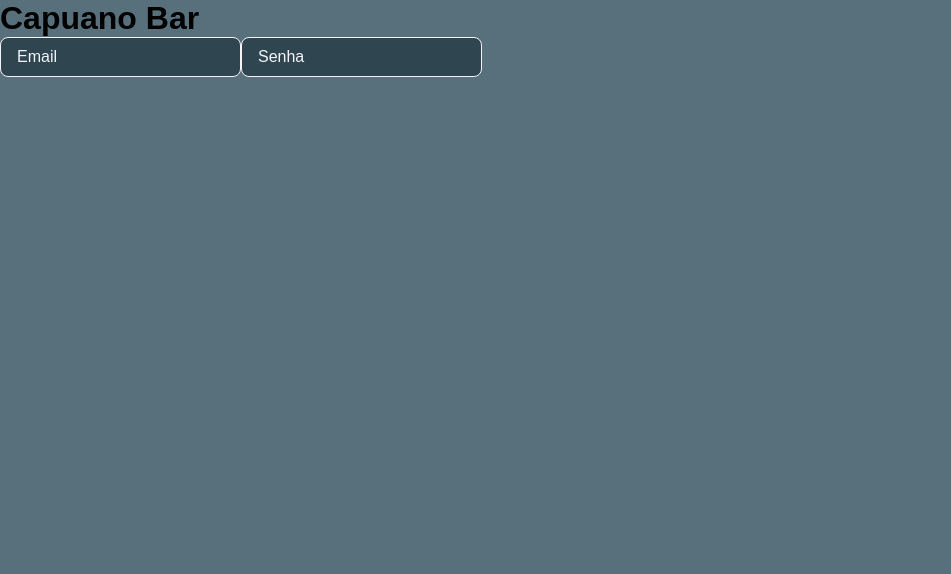
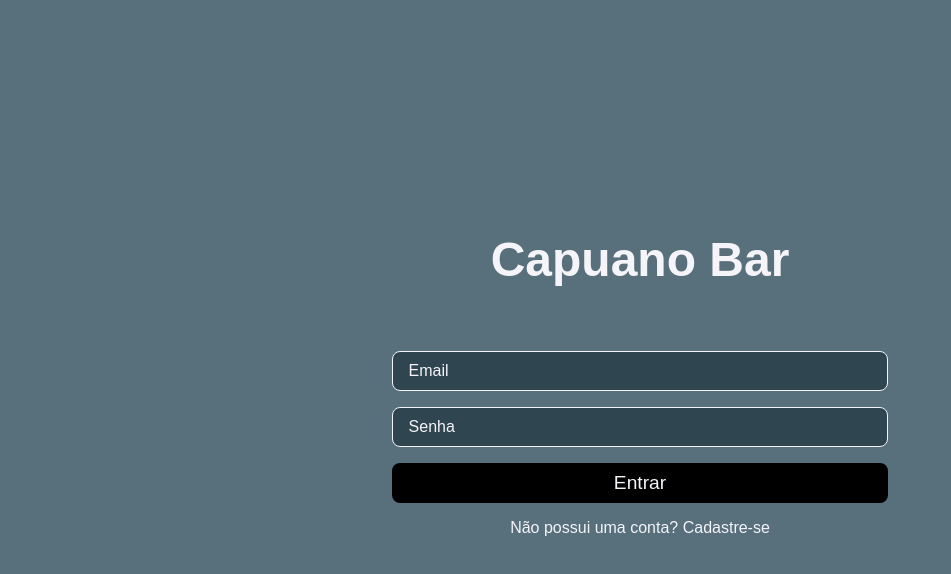
Before and after one commit to pvcapuano/capuano_bar, a Next.js app in the folder frontend/: page / in a window 1280 px wide. Shown: the top 574 px of the page, without its empty margins (0-951 px from the left). Built offline with nearby package versions, Linux system fonts and the light colour scheme.

Commit message:
finished login screen

```diff
--- a/frontend/package.json
+++ b/frontend/package.json
@@ -15,6 +15,7 @@
     "next": "13.1.5",
     "react": "18.2.0",
     "react-dom": "18.2.0",
+    "react-icons": "^4.7.1",
     "sass": "^1.57.1"
   },
   "devDependencies": {
--- /dev/null
+++ b/frontend/src/components/Button/index.tsx
@@ -0,0 +1,21 @@
+import { ReactNode, ButtonHTMLAttributes } from "react";
+import styles from "./styles.module.scss";
+
+import { FaSpinner } from "react-icons/fa";
+
+interface ButtonProps extends ButtonHTMLAttributes<HTMLButtonElement> {
+  loading?: boolean;
+  children: ReactNode;
+}
+
+export function Button({ loading, children, ...rest }: ButtonProps) {
+  return (
+    <button className={styles.button} disabled={loading} {...rest}>
+      {loading ? (
+        <FaSpinner color="#fff" size={16} />
+      ) : (
+        <a className={styles.buttonText}>{children}</a>
+      )}
+    </button>
+  );
+}
--- /dev/null
+++ b/frontend/src/components/Button/styles.module.scss
@@ -0,0 +1,33 @@
+.button {
+  max-width: 600px;
+  background-color: var(--black);
+  border: 0;
+  padding: 0.4rem;
+  color: var(--ghost-100);
+  border-radius: 0.5rem;
+  transition: filter 0.2s;
+
+  &[disable] {
+    cursor: not-allowed;
+    svg {
+      animation: animate 2s infinite;
+    }
+  }
+
+  &:hover {
+    filter: brightness(1.05);
+  }
+}
+
+.buttonText {
+  color: var(--ghost-100);
+}
+
+@keyframes animate {
+  from {
+    transform: rotate(0deg);
+  }
+  to {
+    transform: rotate(360deg);
+  }
+}
--- a/frontend/src/pages/_document.tsx
+++ b/frontend/src/pages/_document.tsx
@@ -3,7 +3,9 @@ import { Html, Head, Main, NextScript } from "next/document";
 export default function Document() {
   return (
     <Html>
-      <Head></Head>
+      <Head>
+        <link rel="icon" href="/beer.svg" />
+      </Head>
       <body>
         <Main />
         <NextScript />
--- a/frontend/src/pages/index.tsx
+++ b/frontend/src/pages/index.tsx
@@ -1,7 +1,6 @@
 import Head from "next/head";
-import Image from "next/image";
-import logoImg from "../../public/beer.svg";
 import { Input } from "../components/Input";
+import { Button } from "../components/Button";
 import styles from "../styles/home.module.scss";
 
 export default function Home() {
@@ -11,13 +10,19 @@ export default function Home() {
         <title>Capuano Bar | Login</title>
       </Head>
       <div className={styles.containerCenter}>
-        <h1>Capuano Bar</h1>
+        <h1 className={styles.title}>Capuano Bar</h1>
 
         <div className={styles.login}>
           <form>
             <Input placeholder="Email" type="text" />
             <Input placeholder="Senha" type="password" />
+
+            <Button type="submit" loading={false}>
+              Entrar
+            </Button>
           </form>
+
+          <a className={styles.text}>Não possui uma conta? Cadastre-se</a>
         </div>
       </div>
     </>
--- a/frontend/src/styles/home.module.scss
+++ b/frontend/src/styles/home.module.scss
@@ -1,9 +1,46 @@
-.container {
-    color: red
+.containerCenter {
+  min-height: 100vh;
+  display: flex;
+  justify-content: center;
+  align-items: center;
+  flex-direction: column;
 
-    h1 {
-        font-size: 100px;
-        color: blue;
+  background: var(--dark-700);
+}
 
-        }
+.title {
+  font-size: 3rem;
+  color: var(--ghost-100);
 }
+
+.login {
+  margin-top: 2rem;
+  width: 600px;
+  display: flex;
+  align-items: center;
+  justify-content: center;
+  flex-direction: column;
+  padding: 2rem 1.5rem;
+
+  form {
+    width: 90%;
+    display: flex;
+    flex-direction: column;
+  }
+
+  form button {
+    height: 40px;
+    font-size: 1.2rem;
+  }
+}
+
+.text {
+  margin-top: 1rem;
+  color: var(--ghost-100);
+}
+
+@media (max-width: 620px) {
+  .login {
+    width: 90%;
+  }
+}
```
Also changed, not shown: frontend/public/bar.png (added), 1 other file (tests, documents, lock files or other folders).
